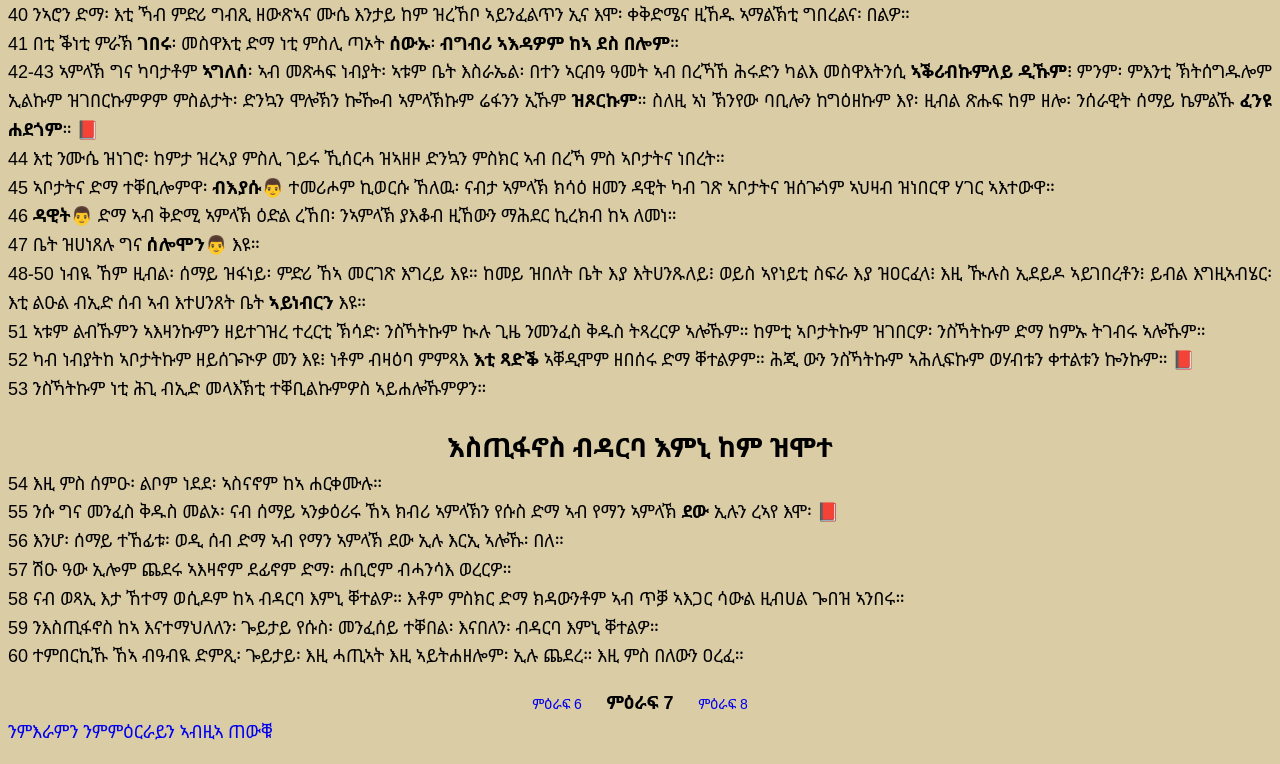
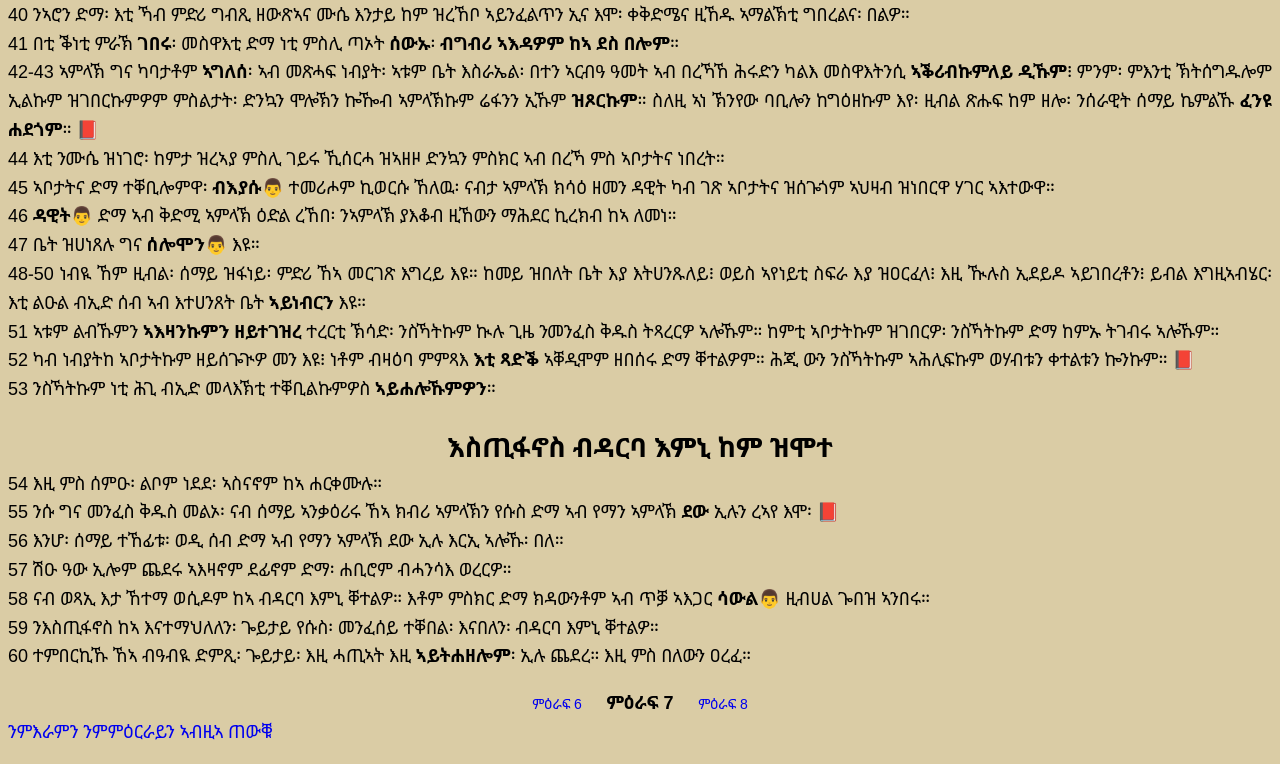
Before and after one commit to ermi-mekdi/Acts, a plain HTML site: page html/acts7.html in a window 1280 px wide. Shown: the part 1178-1942 px from the top of the page. Drawn offline with Linux system fonts and the light colour scheme.

Commit message:
Add Saul/Paul entry to ppls.json and enhance acts7.html with improved formatting and links

```diff
--- a/data/ppls.json
+++ b/data/ppls.json
@@ -886,5 +886,23 @@
       "ካብ ኣህዛብ ኣንስቲ ምስ ጣኦታተን ኣእትዩ "
     ],
     "man": true
+  },
+  "saulPaul": {
+    "id": "saulPaul",
+    "name1": "ሳውል",
+    "nameE1": "Saul",
+    "nameM1": "ተሓቲቱ/ተጸልዩ ዝተረኽበ",
+    "name2": "ጳውሎስ",
+    "nameE2": "Paul",
+    "nameM2": "ትሑት",
+    "ver": [""],
+    "title": ["ሃዋርያ", "ጸሓፊ"],
+    "adres": ["ተርሴስ ናይ ቂልቂያ"],
+    "info": [
+      "ፈሪሳዊ ካብ ነገድ ብንያም",
+      "ጸሓፊ መልእኽቲ ሮሜ፡ መልእኽቲ ቆረንጦስ 1ይን 2ይን፡ መልእኽቲ ገላትያ፡ መልእኽቲ ኤፌሶን፡ መልእኽቲ ፊሊጲ፡ መልእኽቲ ቆለሴ፡ መልእኽቲ ተሰሎንቄ 1ይን 1ይን፡ መልእኽቲ ጢሞቴዎስ 1ይን 1ይን፡ መልእኽቲ ቲቶስ፡ መልእኽቲ ፊልሞን፡ መልእኽቲ እብራውያን ",
+      ""
+    ],
+    "man": true
   }
 }
--- a/html/acts7.html
+++ b/html/acts7.html
@@ -102,11 +102,11 @@
         48-50 ነብዪ ኸም ዚብል፡ ሰማይ ዝፋነይ፡ ምድሪ ኸኣ መርገጽ እግረይ እዩ። ከመይ ዝበለት ቤት እያ እትሀንጹለይ፧
         ወይስ ኣየነይቲ ስፍራ እያ ዝዐርፈላ፧ እዚ ዂሉስ ኢደይዶ ኣይገበረቶን፧ ይብል እግዚኣብሄር፡ እቲ ልዑል ብኢድ ሰብ
         ኣብ እተሀንጸት ቤት <b>ኣይነብርን</b> እዩ። <br />
-        51 ኣቱም ልብኹምን ኣእዛንኩምን ዘይተገዝረ ተረርቲ ኽሳድ፡ ንስኻትኩም ኲሉ ጊዜ ንመንፈስ ቅዱስ ትጻረርዎ ኣሎኹም።
+        51 ኣቱም ልብኹምን <b>ኣእዛንኩምን ዘይተገዝረ</b> ተረርቲ ኽሳድ፡ ንስኻትኩም ኲሉ ጊዜ ንመንፈስ ቅዱስ ትጻረርዎ ኣሎኹም።
         ከምቲ ኣቦታትኩም ዝገበርዎ፡ ንስኻትኩም ድማ ከምኡ ትገብሩ ኣሎኹም።<br />
         52 ካብ ነብያትከ ኣቦታትኩም ዘይሰጐጒዎ መን እዩ፧ ነቶም ብዛዕባ ምምጻእ <b>እቲ ጻድቕ</b> ኣቐዲሞም ዘበሰሩ ድማ ቐተልዎም። ሕጂ ውን ንስኻትኩም ኣሕሊፍኩም ወሃብቱን ቀተልቱን ኰንኩም።
         <strong onclick="dV(['o.isa.c53.v11'])">&#128213;</strong><br />
-        53 ንስኻትኩም ነቲ ሕጊ ብኢድ መላእኽቲ ተቐቢልኩምዎስ ኣይሐሎኹምዎን።<br /></p>
+        53 ንስኻትኩም ነቲ ሕጊ ብኢድ መላእኽቲ ተቐቢልኩምዎስ <b>ኣይሐሎኹምዎን</b>።<br /></p>
         <p>
           <h2 class="sub-chapter">እስጢፋኖስ ብዳርባ እምኒ ከም ዝሞተ</h2>
         54 እዚ ምስ ሰምዑ፡ ልቦም ነደደ፡ ኣስናኖም ከኣ ሐርቀሙሉ።<br />
@@ -116,9 +116,9 @@
         56 እንሆ፡ ሰማይ ተኸፊቱ፡ ወዲ ሰብ ድማ ኣብ የማን ኣምላኽ ደው ኢሉ እርኢ ኣሎኹ፡ በለ። <br />
         57 ሽዑ ዓው ኢሎም ጨደሩ ኣእዛኖም ደፊኖም ድማ፡ ሐቢሮም ብሓንሳእ ወረርዎ። <br />
         58 ናብ ወጻኢ እታ ኸተማ ወሲዶም ከኣ ብዳርባ እምኒ ቐተልዎ። እቶም ምስክር ድማ ክዳውንቶም ኣብ ጥቓ ኣእጋር
-        ሳውል ዚብሀል ጐበዝ ኣንበሩ።<br />
+        <strong onclick="dP('saulPaul')">ሳውል&#128104;</strong> ዚብሀል ጐበዝ ኣንበሩ።<br />
         59 ንእስጢፋኖስ ከኣ እናተማህለለን፡ ጐይታይ የሱስ፡ መንፈሰይ ተቐበል፡ እናበለን፡ ብዳርባ እምኒ ቐተልዎ።<br />
-        60 ተምበርኪኹ ኸኣ ብዓብዪ ድምጺ፡ ጐይታይ፡ እዚ ሓጢኣት እዚ ኣይትሐዘሎም፡ ኢሉ ጨደረ። እዚ ምስ በለውን
+        60 ተምበርኪኹ ኸኣ ብዓብዪ ድምጺ፡ ጐይታይ፡ እዚ ሓጢኣት እዚ <b>ኣይትሐዘሎም</b>፡ ኢሉ ጨደረ። እዚ ምስ በለውን
         ዐረፈ።<br />
       </p>
       <div class="topnav">
```
